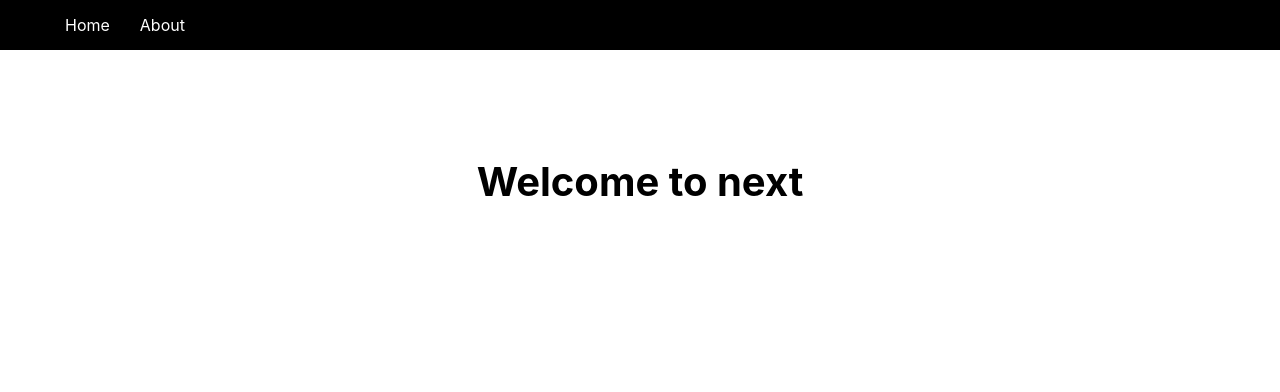
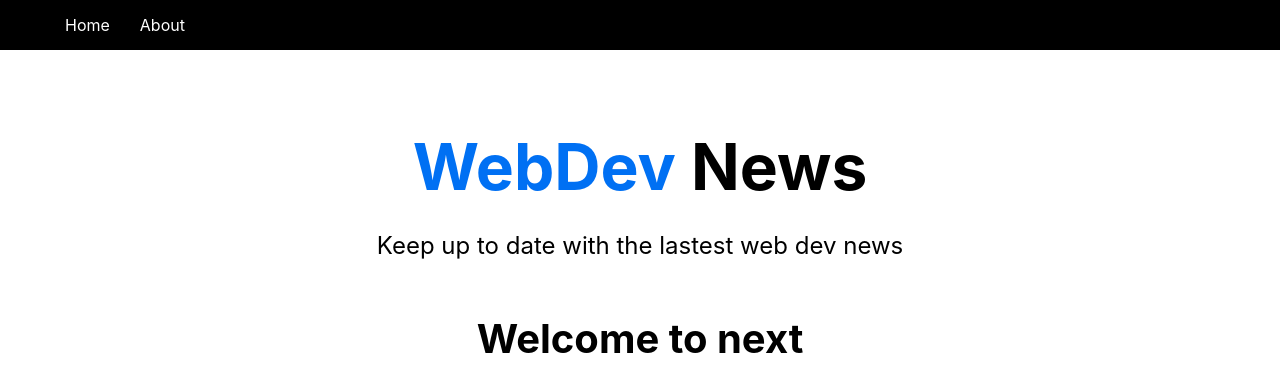
Before and after one commit to jurvantoledo/Next.js-test, a Next.js app: page / in a window 1280 px wide. Shown: the top 392 px of the page. Built offline with nearby package versions, Linux system fonts and the light colour scheme.

Commit message:
added Header

```diff
--- /dev/null
+++ b/components/Header.js
@@ -0,0 +1,14 @@
+import headerStyles from "../styles/Header.module.css"
+
+export default function Header() {
+    return (
+        <div>
+            <h1 className={headerStyles.title}>
+                <span>WebDev</span> News
+            </h1>
+            <p className={headerStyles.description}>
+                Keep up to date with the lastest web dev news
+            </p>
+        </div>
+    )
+}
--- a/components/Layout.js
+++ b/components/Layout.js
@@ -1,4 +1,5 @@
 import Nav from "./Nav"
+import Header from "./Header"
 import styles from "../styles/Layout.module.css"
 
 export default function Layout({children}) {
@@ -7,6 +8,7 @@
      <Nav />
         <div className={styles.container}>
             <main className={styles.main}>
+                <Header />
                 {children}
             </main>
         </div>
--- /dev/null
+++ b/styles/Header.module.css
@@ -0,0 +1,27 @@
+.title a,
+.title span {
+  color: #0070f3;
+  text-decoration: none;
+}
+
+.title a:hover,
+.title a:focus,
+.title a:active {
+  text-decoration: underline;
+}
+
+.title {
+  margin: 0;
+  line-height: 1.15;
+  font-size: 4rem;
+}
+
+.title,
+.description {
+  text-align: center;
+}
+
+.description {
+  line-height: 1.5;
+  font-size: 1.5rem;
+}
--- a/styles/Layout.module.css
+++ b/styles/Layout.module.css
@@ -15,52 +15,6 @@
   justify-content: flex-start;
   align-items: center;
   font-size: 1.25rem;
-}
-
-.footer {
-  width: 100%;
-  height: 100px;
-  border-top: 1px solid #eaeaea;
-  display: flex;
-  justify-content: center;
-  align-items: center;
-}
-
-.footer img {
-  margin-left: 0.5rem;
-}
-
-.footer a {
-  display: flex;
-  justify-content: center;
-  align-items: center;
-}
-
-.title a {
-  color: #0070f3;
-  text-decoration: none;
-}
-
-.title a:hover,
-.title a:focus,
-.title a:active {
-  text-decoration: underline;
-}
-
-.title {
-  margin: 0;
-  line-height: 1.15;
-  font-size: 4rem;
-}
-
-.title,
-.description {
-  text-align: center;
-}
-
-.description {
-  line-height: 1.5;
-  font-size: 1.5rem;
 }
 
 .code {
```
Also changed, not shown: 1 other file (tests, documents, lock files or other folders).
